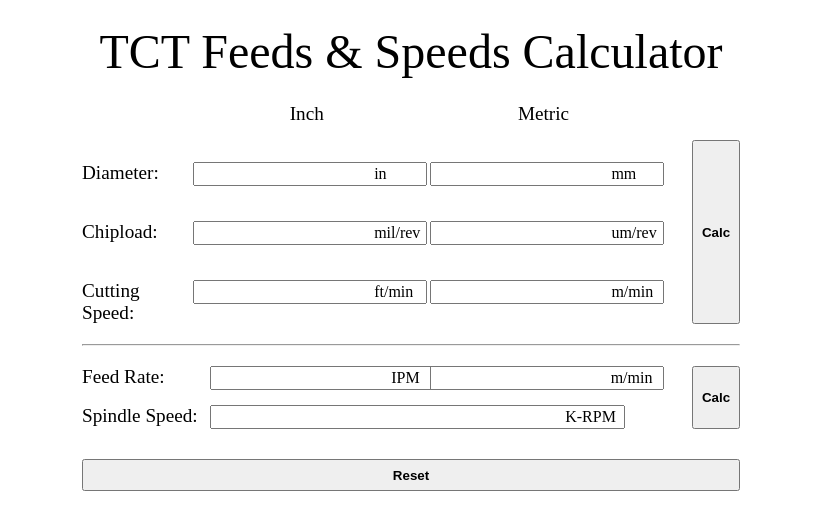
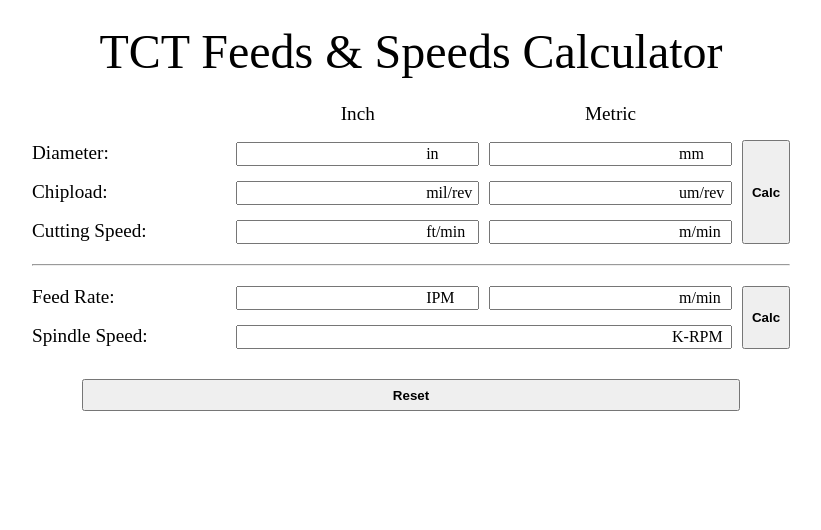
Before and after one commit to lemuellin/fs-calc, a React (Create React App) app: page / in a window 1280 px wide. Shown: the top 530 px of the page, without its empty margins (229-1050 px from the left). Built offline with nearby package versions, Linux system fonts and the light colour scheme.

Commit message:
adjust styles

```diff
--- a/src/styles/styles.css
+++ b/src/styles/styles.css
@@ -25,7 +25,7 @@
 }
 
 .container1{
-    width: 600px;
+    width: 700px;
     display: grid;
     grid-template-columns: 0.8fr 1fr 1fr;
     grid-template-rows: 1fr 1fr 1fr 1fr;
@@ -36,7 +36,7 @@
 
 .container2{
     margin-top: 20px;
-    width: 600px;
+    width: 700px;
     display: grid;
     grid-template-columns: 0.8fr 1fr 1fr;
     grid-template-rows: 1fr 1fr;
@@ -59,11 +59,8 @@
 }
 
 .item2{
-    width: 415px;
     padding-right: 60px;
     text-align: right;
-    justify-self: stretch;
-    align-self: stretch;
 }
 
 .span2{
@@ -80,6 +77,7 @@
 
 input{
     height: 1.5rem;
+    width: 100%;
 }
 
 .calcBtn1{
```
